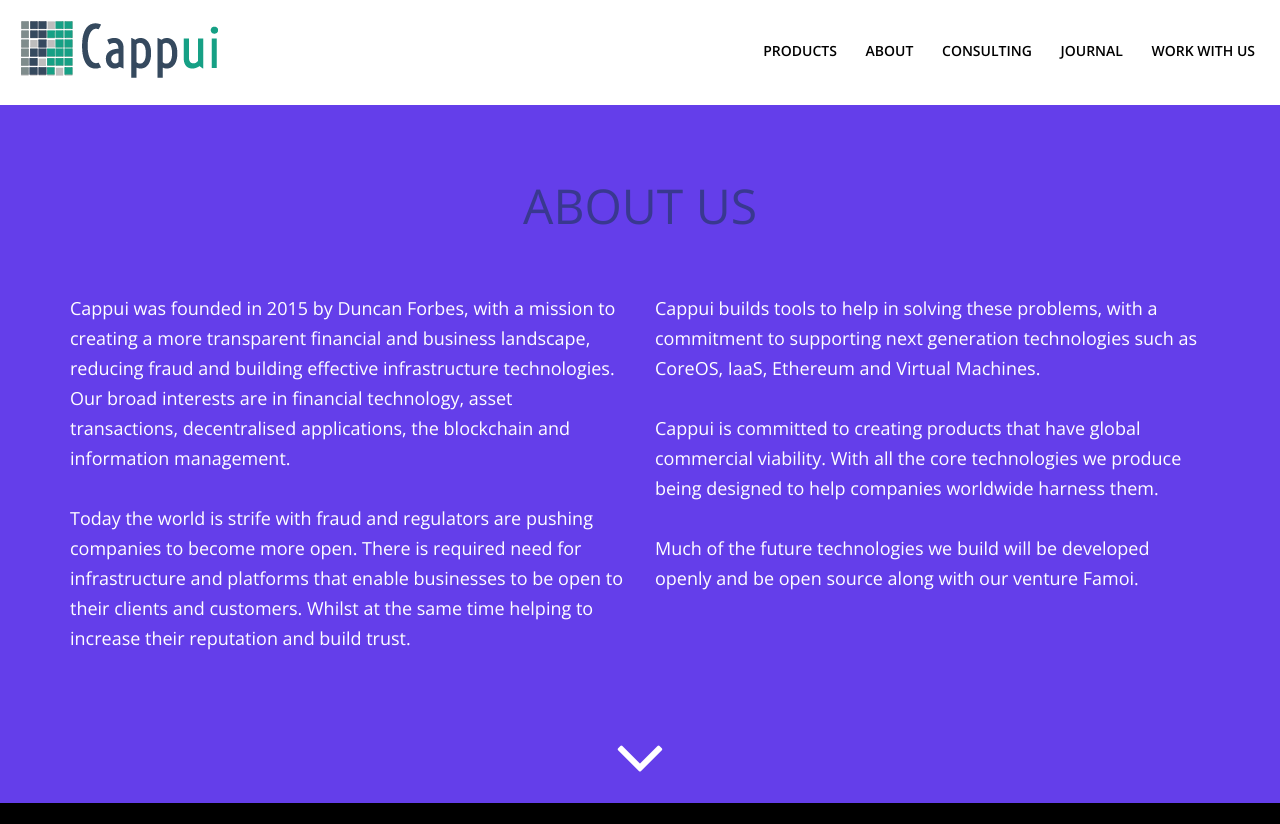
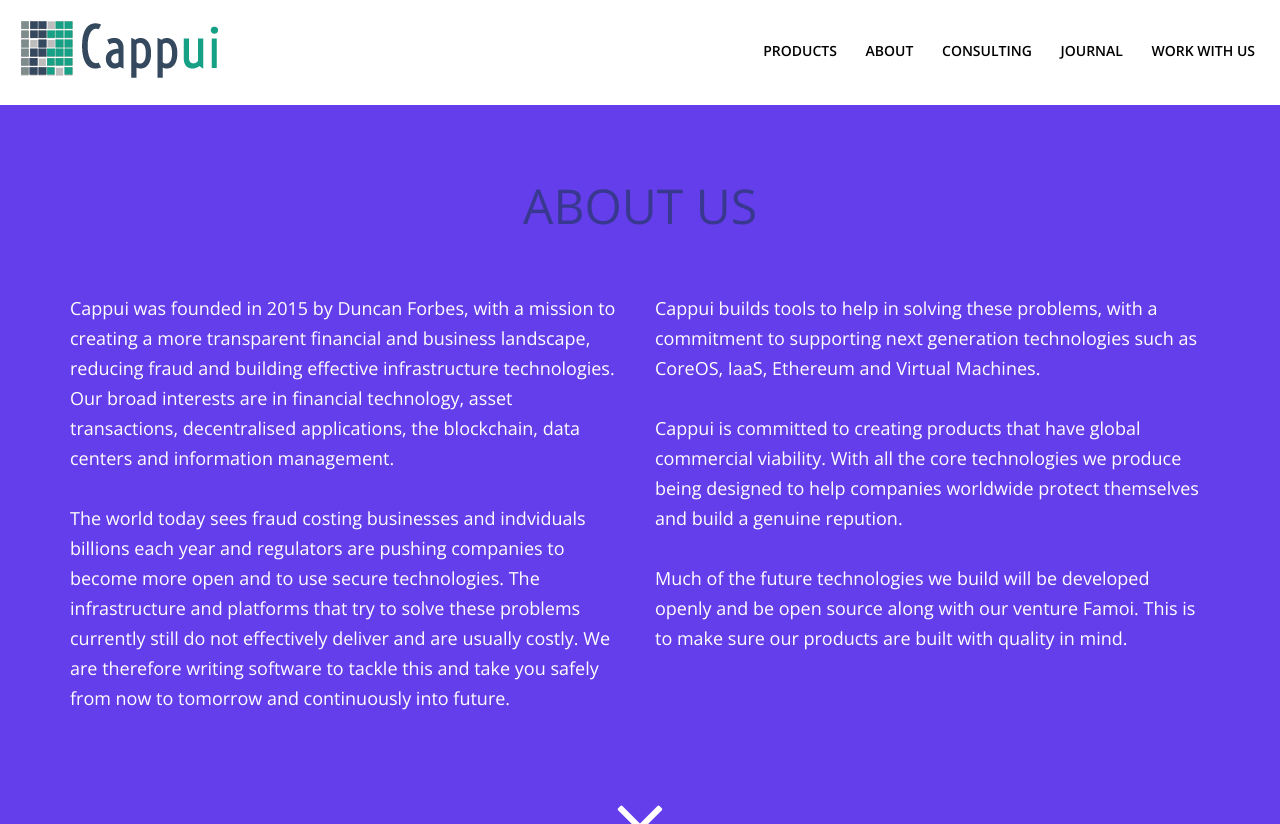
Before and after one commit to Cappui/Cappui-Website, a Jekyll site: the page built from about/index.html, in a window 1280 px wide and 900 px high, cut to the strip 0-824 px from the top of the window. Built offline with Jekyll 4.4.1, drawn with Linux system fonts in a browser that asks for light colours; nearby versions of some CDN libraries; library files that are not in the unit come from our copies; a style sheet for code colours, icons or effects is not loaded.

Commit message:
Updated index.html

```diff
--- a/about/index.html
+++ b/about/index.html
@@ -19,18 +19,18 @@
             <div class="row" style="text-align: none !important;">
 
                 <div class="col-md-6 ">
-                    <p>Cappui was founded in 2015 by Duncan Forbes, with a mission to creating a more transparent financial and business landscape, reducing fraud and building effective infrastructure technologies. Our broad interests are in financial technology, asset transactions, decentralised applications, the blockchain and information management.</p>
+                    <p>Cappui was founded in 2015 by Duncan Forbes, with a mission to creating a more transparent financial and business landscape, reducing fraud and building effective infrastructure technologies. Our broad interests are in financial technology, asset transactions, decentralised applications, the blockchain, data centers and information management.</p>
 
-                   <p>Today the world is strife with fraud and regulators are pushing companies to become more open. There is required need for infrastructure and platforms that enable businesses to be open to their clients and customers. Whilst at the same time helping to increase their reputation and build trust.</p>
+                   <p>The world today sees fraud costing businesses and indviduals billions each year and regulators are pushing companies to become more open and to use secure technologies. The infrastructure and platforms that try to solve these problems currently still do not effectively deliver and are usually costly. We are therefore writing software to tackle this and take you safely from now to tomorrow and continuously into future.</p>
 
                 </div>
 
                 <div class="col-md-6">
                      <p>Cappui builds tools to help in solving these problems, with a commitment to supporting next generation technologies such as CoreOS, IaaS, Ethereum and Virtual Machines.</p>
 
-                     <p>Cappui is committed to creating products that have global commercial viability. With all the core technologies we produce being designed to help companies worldwide harness them.</p>
+                     <p>Cappui is committed to creating products that have global commercial viability. With all the core technologies we produce being designed to help companies worldwide protect themselves and build a genuine repution.</p>
 
-                    <p>Much of the future technologies we build will be developed openly and be open source  along with our venture Famoi. </p>
+                    <p>Much of the future technologies we build will be developed openly and be open source along with our venture Famoi. This is to make sure our products are built with quality in mind.</p>
 
 
                 </div>
--- a/index.html
+++ b/index.html
@@ -75,7 +75,7 @@
                         <div class="col-md-6">
 
                         <p></p>
-                        <p>Bevare is our second product in development currently. Which will provide a no fuss search engine and research tool for funds and platforms (Fund Supermarkets/Wrap Platforms). Offering compliant due diligence and risk management targeted at Financial Advisors and Wealth Managers. That will make finding critical information on funds and platforms fast and efficient. Whilst also offering the ability for communicate directly with funds and platforms. Creating a lead generation tool for key providers.</p>
+                        <p>Bevare is our second product currently in development. Providing a no fuss search engine and research tool for funds and platforms (Fund Supermarkets/Wrap Platforms). Offering compliant due diligence and risk management targeted at Financial Advisors and Wealth Managers. That makes finding critical information on funds and platforms fast and efficient. Whilst also offering the ability to communicate directly with funds and platforms. Creating a lead generation tool for key providers.</p>
                       <a href="#" class="btn btn-ghost btn-accent btn-large">Website coming soon!</a>
 
 
```
